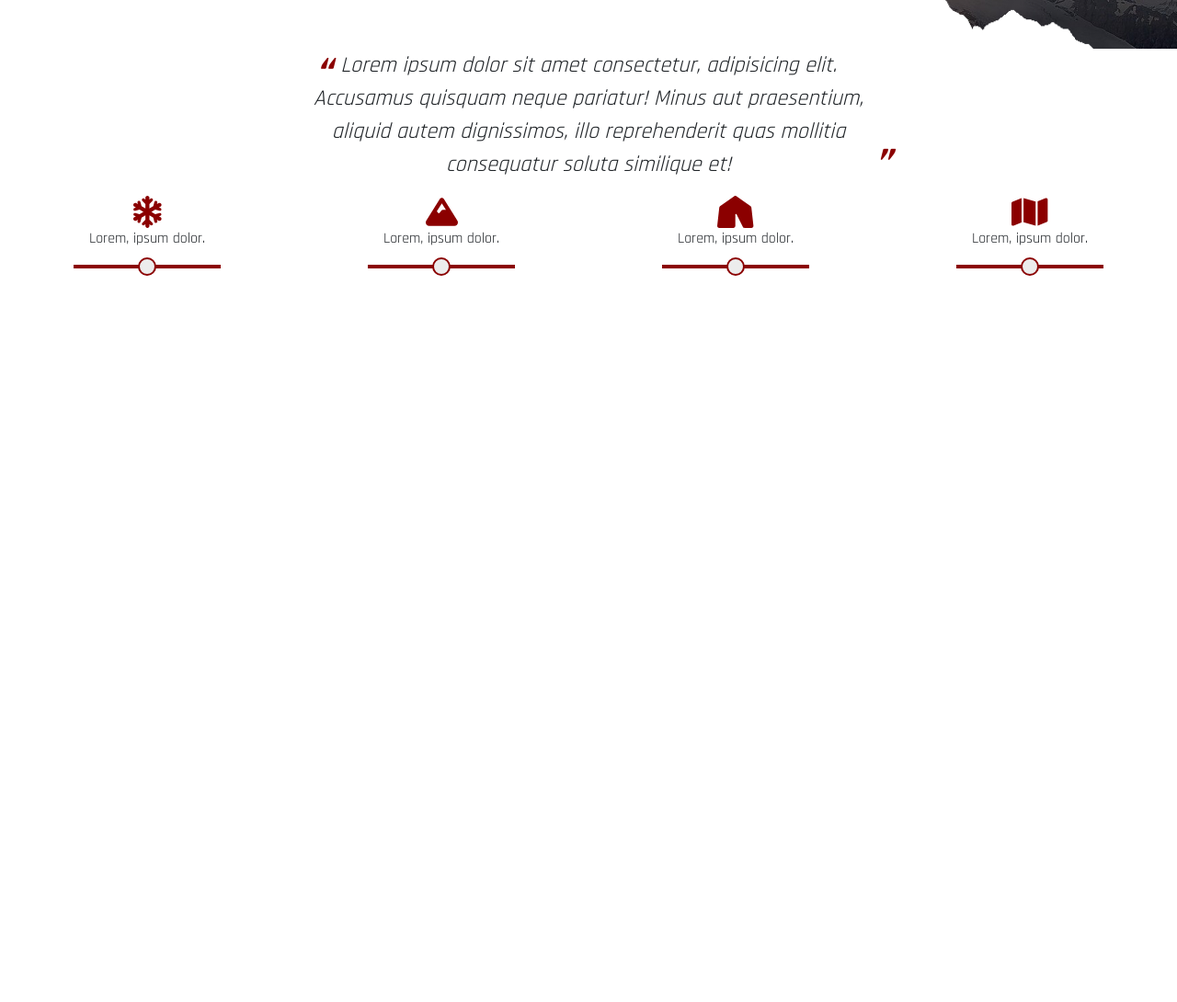
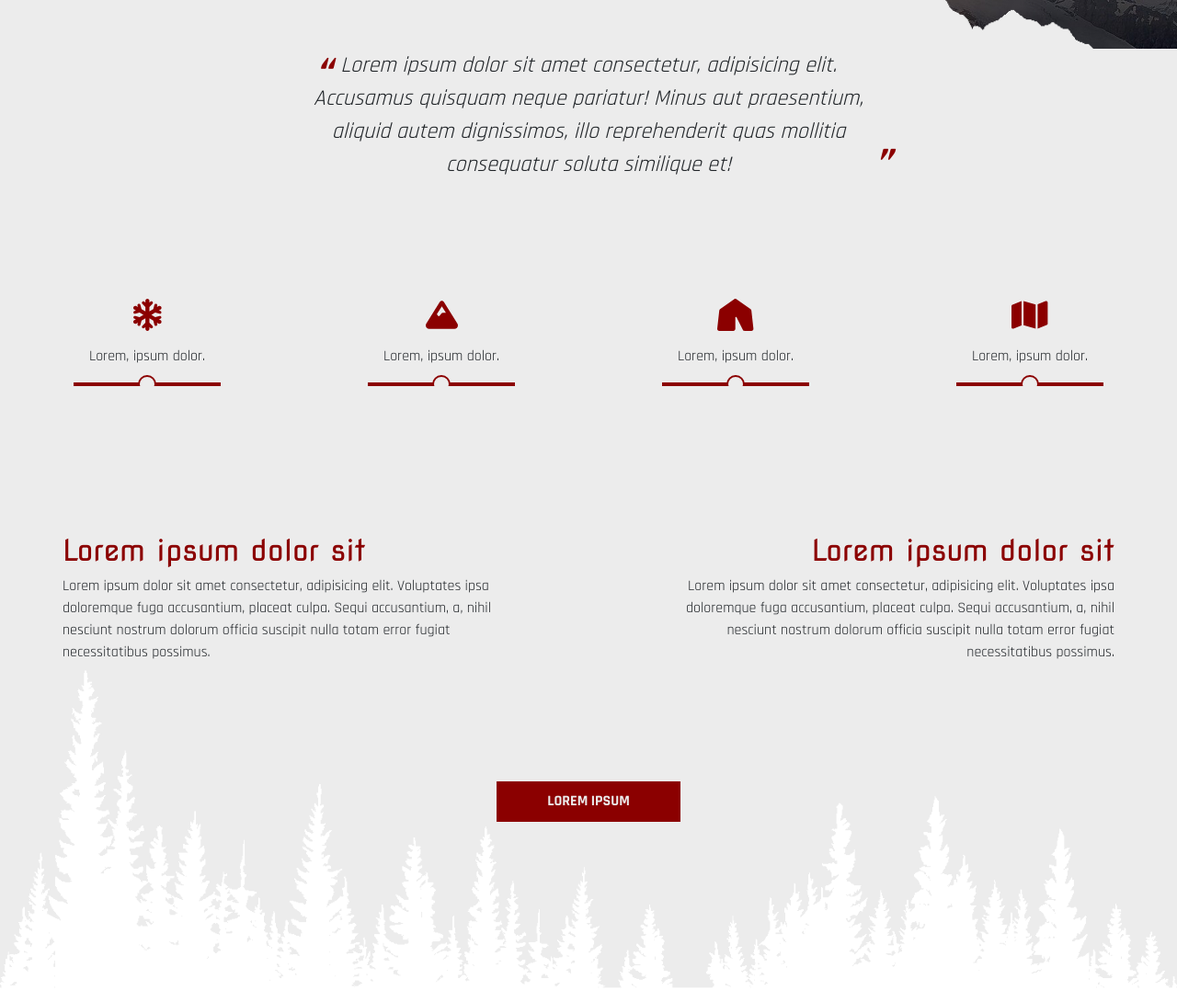
Before and after one commit to Federico-Sarti/progetto-red_Federico-Sarti, a plain HTML site: page index.html in a window 1280 px wide. Shown: the part 878-1968 px from the top of the page at 92% size. Before the commit the page ends 1178 px from the top, so only its background shows below. Drawn offline with nearby package versions, Linux system fonts and the light colour scheme.

Commit message:
completes infographic section; adds text and botton section with trees

```diff
--- a/index.html
+++ b/index.html
@@ -61,7 +61,7 @@
       </header>
       <!-- fine header -->
       <!-- inizio section quote -->
-      <section class="container-fluid">
+      <section class="container-fluid section-quote bg-grey">
         <div class="row justify-content-center">
           <div class="col-6 d-flex justify-content-center align-items-center">
             <p class="fst-italic fs-24 quote position-relative">Lorem ipsum dolor sit amet consectetur, adipisicing elit. Accusamus quisquam neque pariatur! Minus aut praesentium, aliquid autem dignissimos, illo reprehenderit quas mollitia consequatur soluta similique et!</p>
@@ -70,7 +70,7 @@
       </section>
       <!-- fine section quote -->
       <!-- inizio section infografica -->
-      <section class="container-fluid">
+      <section class="container-fluid bg-grey">
         <div class="row">
           <div class="col-3 infographic">
             <i class="fa-solid fa-snowflake infographic-icon"></i>
@@ -95,9 +95,30 @@
           </div>
         </div>
       </section>
+      <!-- fine section infografica -->
+      <!-- inizio section text -->
+      <section class="container-fluid container-padding bg-trees position-relative bg-grey">
+        <div class="row d-flex justify-content-between ">
+          <div class="col-6 text-col">
+            <h2 class="txt-darkred">
+              Lorem ipsum dolor sit
+            </h2>
+            <p class="">Lorem ipsum dolor sit amet consectetur, adipisicing elit. Voluptates ipsa doloremque fuga accusantium, placeat culpa. Sequi accusantium, a, nihil nesciunt nostrum dolorum officia suscipit nulla totam error fugiat necessitatibus possimus.</p>
+          </div>
+          <div class="col-6 text-col text-end">
+            <h2 class="txt-darkred">
+              Lorem ipsum dolor sit
+            </h2>
+            <p class="">Lorem ipsum dolor sit amet consectetur, adipisicing elit. Voluptates ipsa doloremque fuga accusantium, placeat culpa. Sequi accusantium, a, nihil nesciunt nostrum dolorum officia suscipit nulla totam error fugiat necessitatibus possimus.</p>
+          </div>
 
+        </div>
+        <div class="row d-flex justify-content-center align-items-center btn-container">
+          <button type="button" class="btn-darkred">Lorem ipsum</button>
 
-      <!-- fine section infografica -->
+        </div>
+      </section>
+      <!-- fine section text -->
     </div>
 
 
--- a/style.css
+++ b/style.css
@@ -22,6 +22,23 @@ p {
 }
 .fs-32 {
     font-size: 3rem;
+}
+.btn-darkred {
+    width: 200px;
+    background-color: var(--darkred);
+    color: var(--acc);
+    border: 1px solid var(--darkred);
+    cursor:pointer;
+	font-family:'Rajdhani', sans-serif;
+	font-size:1rem;
+	font-weight:bold;
+	text-transform: uppercase;
+    padding:9px 23px;
+	text-decoration:none;
+
+}
+.bg-grey {
+    background-color: var(--acc);
 }
 /* fine preimpostazioni */
 /* inizio stile navbar */
@@ -61,7 +78,7 @@ p {
     left: 0;
     width: 100%;
     height: 100%;
-    background-image:url(./media/mountains.png);
+    background-image:url(./media/mountains2.png);
     background-repeat: no-repeat;
     background-position-x: center;
     background-position-y: bottom;
@@ -69,6 +86,9 @@ p {
 }
 /* fine stile header */
 /* inizio sezione quote */
+.section-quote {
+    padding-bottom: 7rem;
+}
 .quote::before {
     content:'“';
     position:absolute;
@@ -91,6 +111,7 @@ p {
 .quote {
     text-align: center;
 }
+
 /* fine sezione quote */
 /* inizio sezione infographic */
 .custom-divider {
@@ -120,6 +141,34 @@ p {
 .infographic-icon {
     font-size: 35px;
     color: var(--darkred);
+    margin-bottom: 1rem;
 }
 
 /* fine sezione infographic */
+/* inizio sezione text */
+.container-padding {
+    padding: 10rem 0;
+
+}
+.text-col {
+    padding: 0 5rem;
+}
+.btn-container {
+    margin-top: 7rem;
+}
+.bg-trees::after {
+    content:'';
+    position: absolute;
+    bottom: 0;
+    left: 0;
+    width: 100%;
+    height: 100%;
+    background-image:url(./media/trees2.png);
+    background-repeat: no-repeat;
+    background-position-x: center;
+    background-position-y: bottom;
+    background-size: contain;
+}
+.bg-trees{
+    height: 670px;
+}
```
